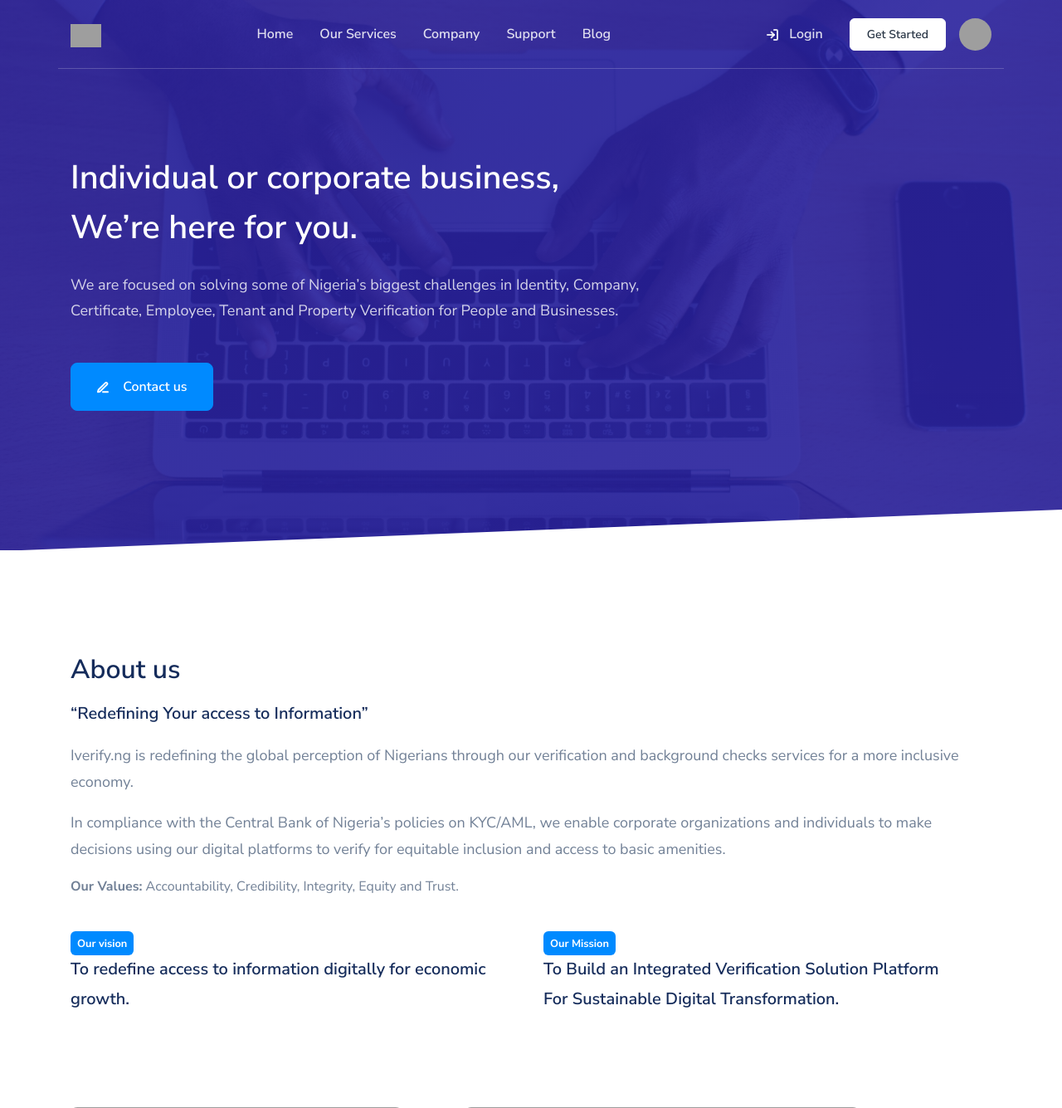
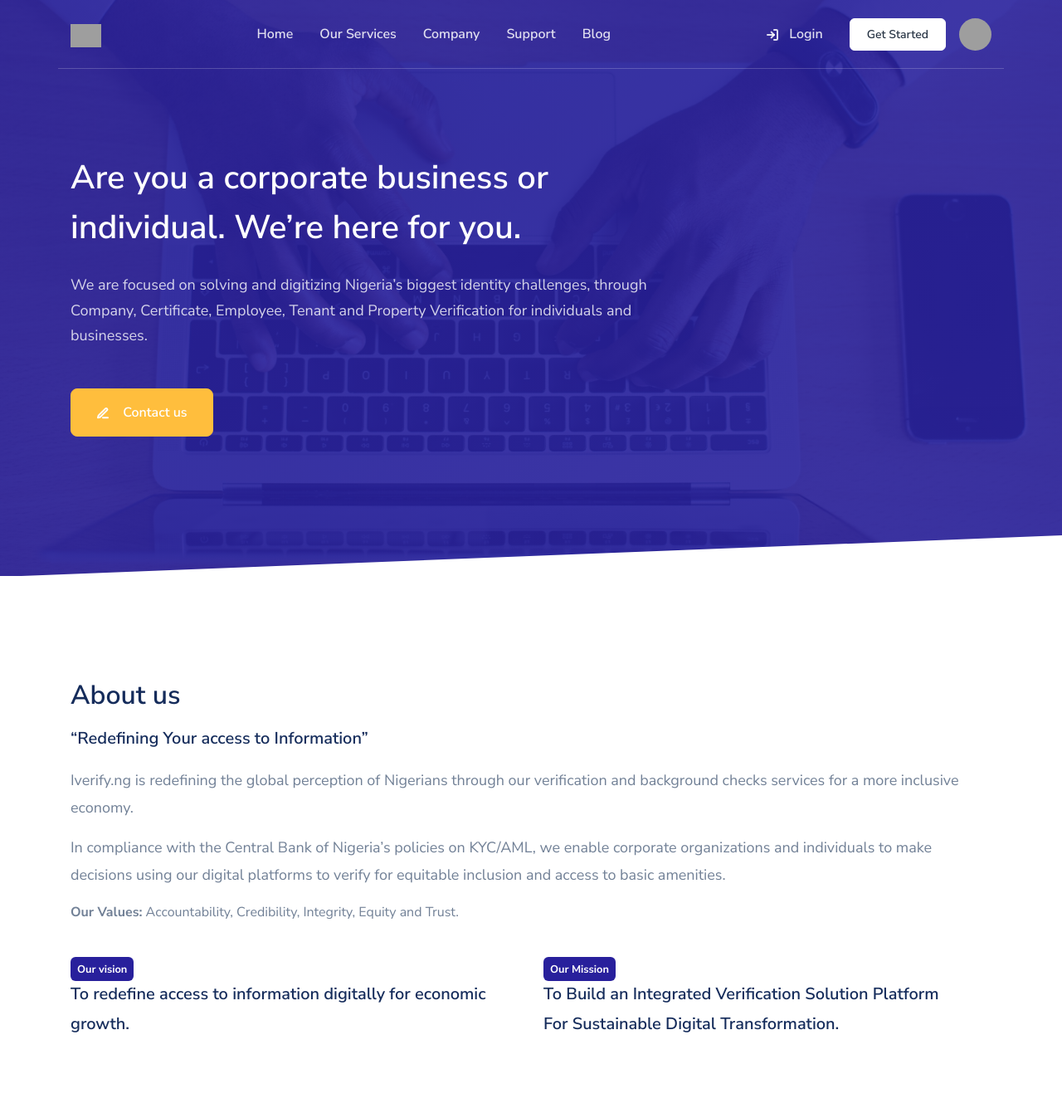
Before and after one commit to iverifyng/web, a PHP site: page /web/about in a window 1280 px wide. Shown: the top 1335 px of the page at 83% size. Run offline with PHP 8.4, Linux system fonts and the light colour scheme; some libraries are stand-ins or nearby versions; grey boxes are pictures that could not be loaded.

```diff
--- a/about.php
+++ b/about.php
@@ -8,10 +8,10 @@ include "./components/navbarlight.php";
             <div class="col px-0">
                 <div class="row row-grid align-items-center">
                     <div class="col-lg-8 text-center text-lg-left">
-                        <h1 class="text-white mb-4">Individual or corporate business,<br>We’re here for you.</h1>
-                        <p class="lead text-white opacity-8">We are focused on solving some of Nigeria’s biggest challenges in Identity, Company, Certificate, Employee, Tenant and Property Verification for People and Businesses.</p>
+                        <h1 class="text-white mb-4">Are you a corporate business or individual. We’re here for you.</h1>
+                        <p class="lead text-white opacity-8">We are focused on solving and digitizing Nigeria’s biggest identity challenges, through Company, Certificate, Employee, Tenant and Property Verification for individuals and businesses.</p>
                         <div class=mt-5>
-                            <a href=contact class="btn btn-primary btn-lg btn-icon">
+                            <a href=contact class="btn btn-warning btn-lg btn-icon">
                                 <span class=btn-inner--icon><i data-feather=edit-3></i> </span>
                                 <span class=btn-inner--text>Contact us</span>
                             </a>
@@ -37,14 +37,14 @@ include "./components/navbarlight.php";
             <div class="row mt-4">
                 <div class="col-lg-6 pr-lg-5">
                     <div>
-                        <span class="badge badge-primary">Our vision</span>
+                        <span class="badge badge-dark">Our vision</span>
                     </div>
                     <p class="h5 lh-180 mb-3">To redefine access to information digitally for economic growth.</p>
                 </div>
 
                 <div class="col-lg-6 pr-lg-5">
                     <div>
-                        <span class="badge badge-primary">Our Mission</span>
+                        <span class="badge badge-dark">Our Mission</span>
                     </div>
                     <p class="h5 lh-180 mb-3">To Build an Integrated Verification Solution Platform For Sustainable Digital Transformation.</p>
                 </div>
```
